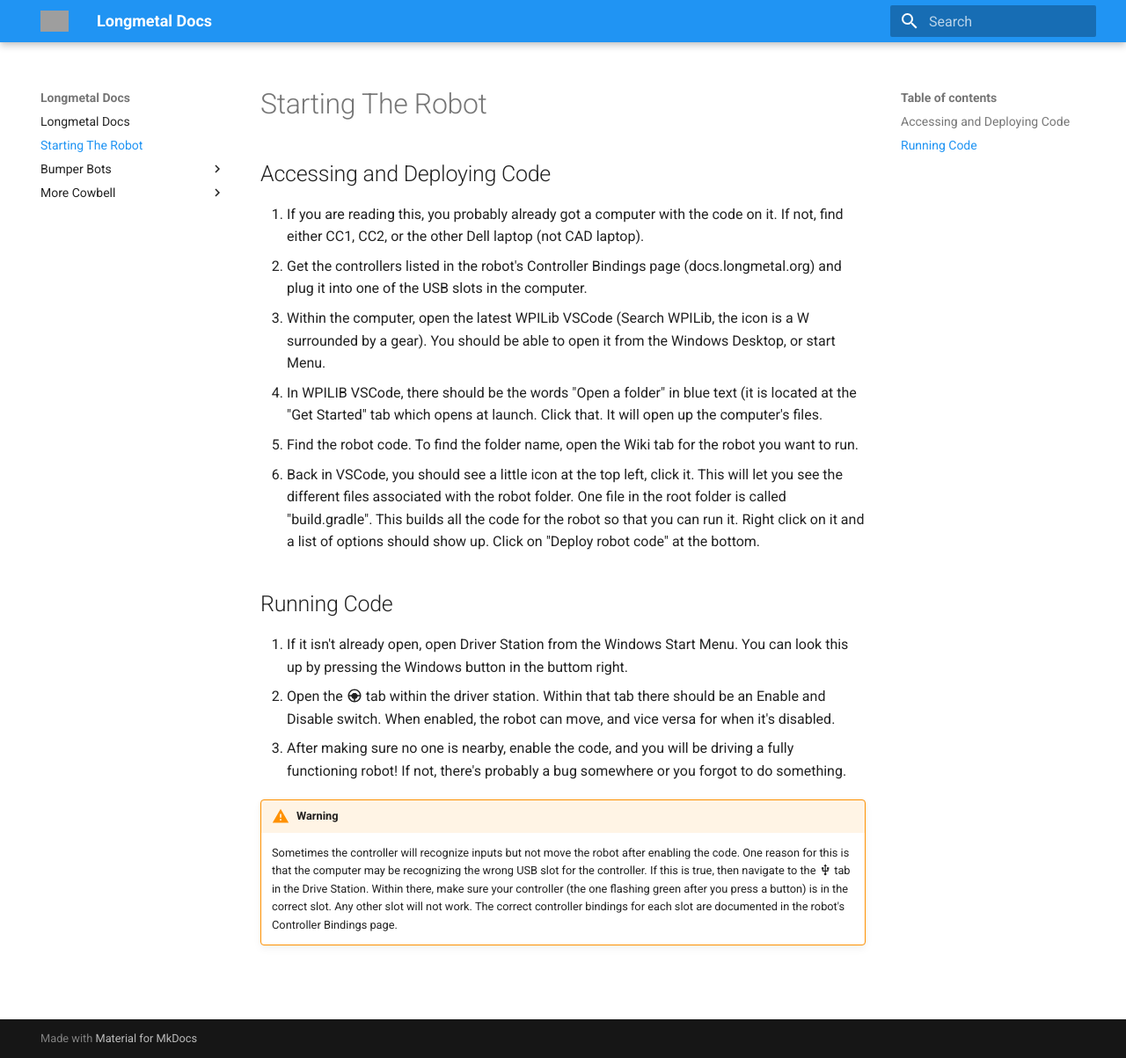
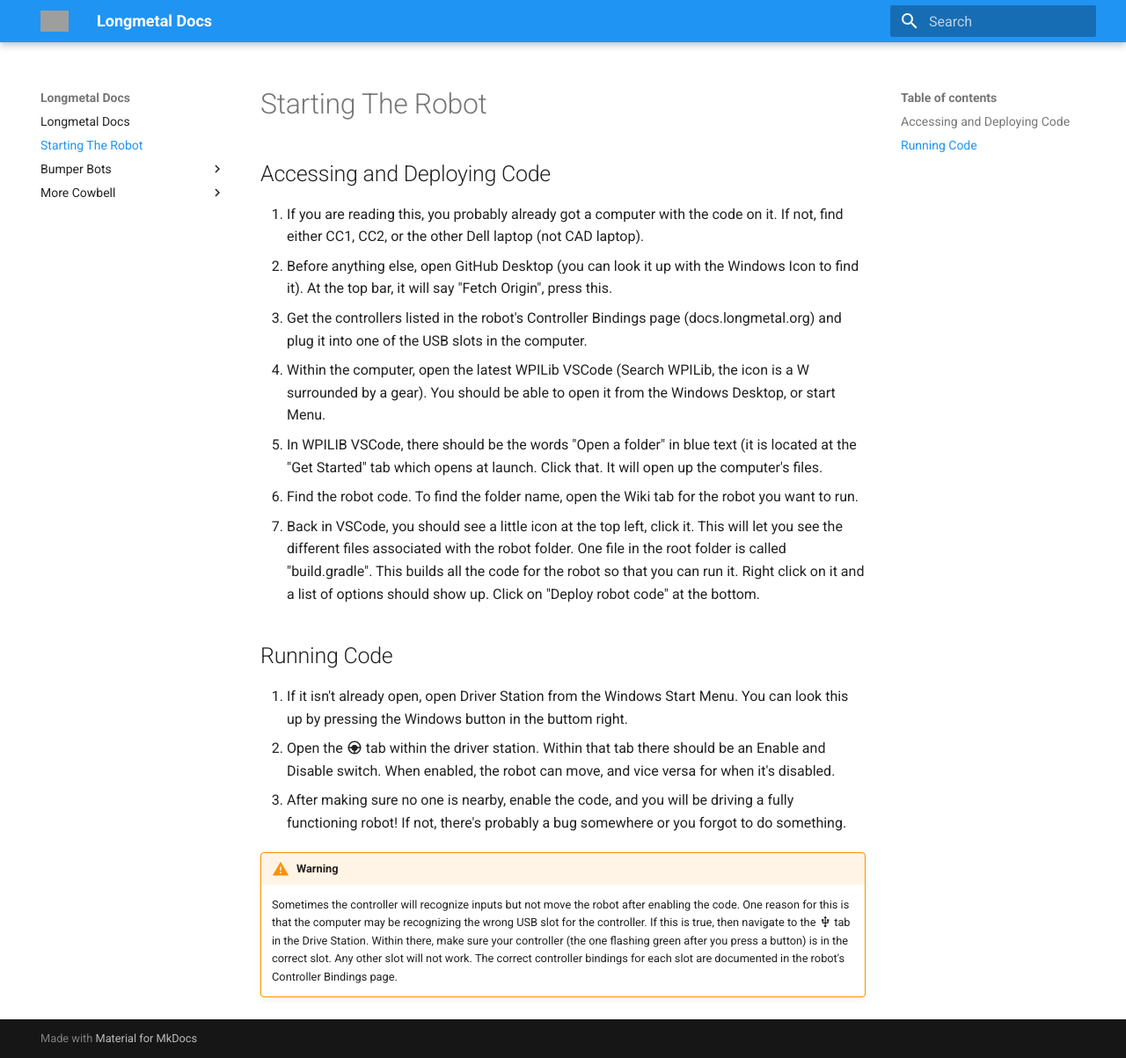
Before and after one commit to longmetal7127/metal-docs, an MkDocs documentation site: the page built from docs/starting-robot.md, in a window 1280 px wide and 1203 px high. Shown: the whole window at 88% size. Built offline with MkDocs 1.6.1 and Material for MkDocs 9.7.7, drawn with Linux system fonts in a browser that asks for light colours; grey boxes are pictures that could not be loaded.

Commit message:
Update starting-robot.md

```diff
--- a/docs/starting-robot.md
+++ b/docs/starting-robot.md
@@ -2,11 +2,12 @@
 
 ## Accessing and Deploying Code
 1. If you are reading this, you probably already got a computer with the code on it. If not, find either CC1, CC2, or the other Dell laptop (not CAD laptop).
-2. Get the controllers listed in the robot's Controller Bindings page (docs.longmetal.org) and plug it into one of the USB slots in the computer.
-3. Within the computer, open the latest WPILib VSCode (Search WPILib, the icon is a W surrounded by a gear). You should be able to open it from the Windows Desktop, or start Menu.
-4. In WPILIB VSCode, there should be the words "Open a folder" in blue text (it is located at the "Get Started" tab which opens at launch. Click that. It will open up the computer's files.
-5. Find the robot code. To find the folder name, open the Wiki tab for the robot you want to run.
-6. Back in VSCode, you should see a little icon at the top left, click it. This will let you see the different files associated with the robot folder. One file in the root folder is called "build.gradle". This builds all the code for the robot so that you can run it. Right click on it and a list of options should show up. Click on "Deploy robot code" at the bottom.
+2. Before anything else, open GitHub Desktop (you can look it up with the Windows Icon to find it). At the top bar, it will say "Fetch Origin", press this.
+3. Get the controllers listed in the robot's Controller Bindings page (docs.longmetal.org) and plug it into one of the USB slots in the computer.
+4. Within the computer, open the latest WPILib VSCode (Search WPILib, the icon is a W surrounded by a gear). You should be able to open it from the Windows Desktop, or start Menu.
+5. In WPILIB VSCode, there should be the words "Open a folder" in blue text (it is located at the "Get Started" tab which opens at launch. Click that. It will open up the computer's files.
+6. Find the robot code. To find the folder name, open the Wiki tab for the robot you want to run.
+7. Back in VSCode, you should see a little icon at the top left, click it. This will let you see the different files associated with the robot folder. One file in the root folder is called "build.gradle". This builds all the code for the robot so that you can run it. Right click on it and a list of options should show up. Click on "Deploy robot code" at the bottom.
 
 ## Running Code
 1. If it isn't already open, open Driver Station from the Windows Start Menu. You can look this up by pressing the Windows button in the buttom right.
```
